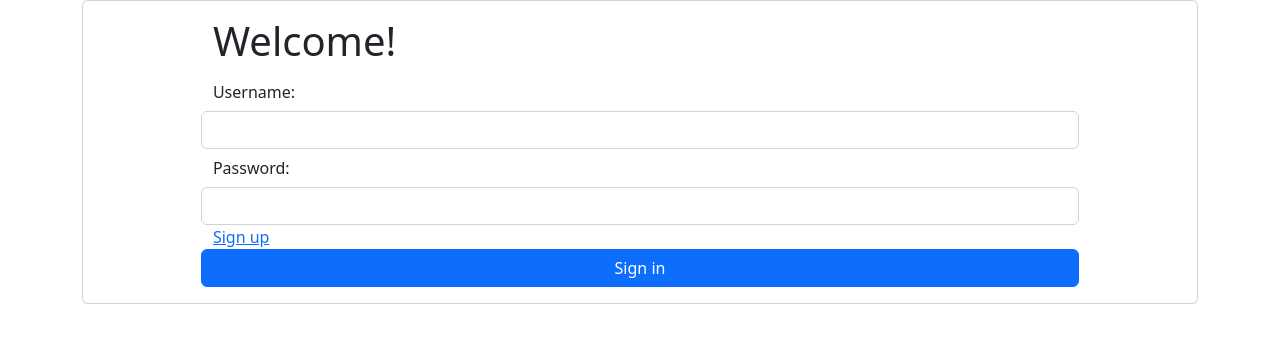
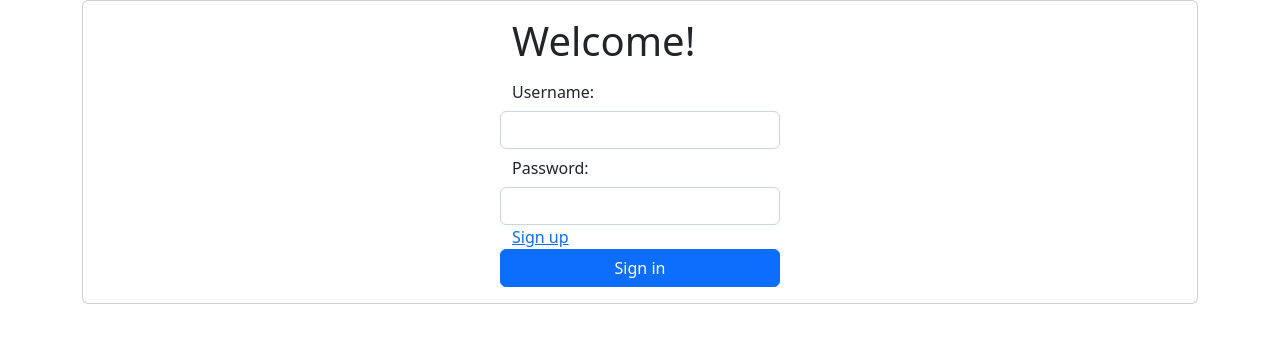
Before and after one commit to TymoteuszMH/BobrowyLasLore, an Angular app in the folder UI/: page / in a window 1280 px wide. Shown: the top 342 px of the page. Built offline with nearby package versions, Linux system fonts and the light colour scheme.

Commit message:
Update login.component.html

```diff
--- a/UI/src/app/modules/login/login.component.html
+++ b/UI/src/app/modules/login/login.component.html
@@ -1,6 +1,6 @@
 <div class="container">
     <div class="card mx-auto">
-        <div class="card-body mx-auto">
+        <div class="card-body mx-auto" style="max-width: 18rem;">
             <div class="card-title">
                 <h1>Welcome!</h1>
             </div>
```
